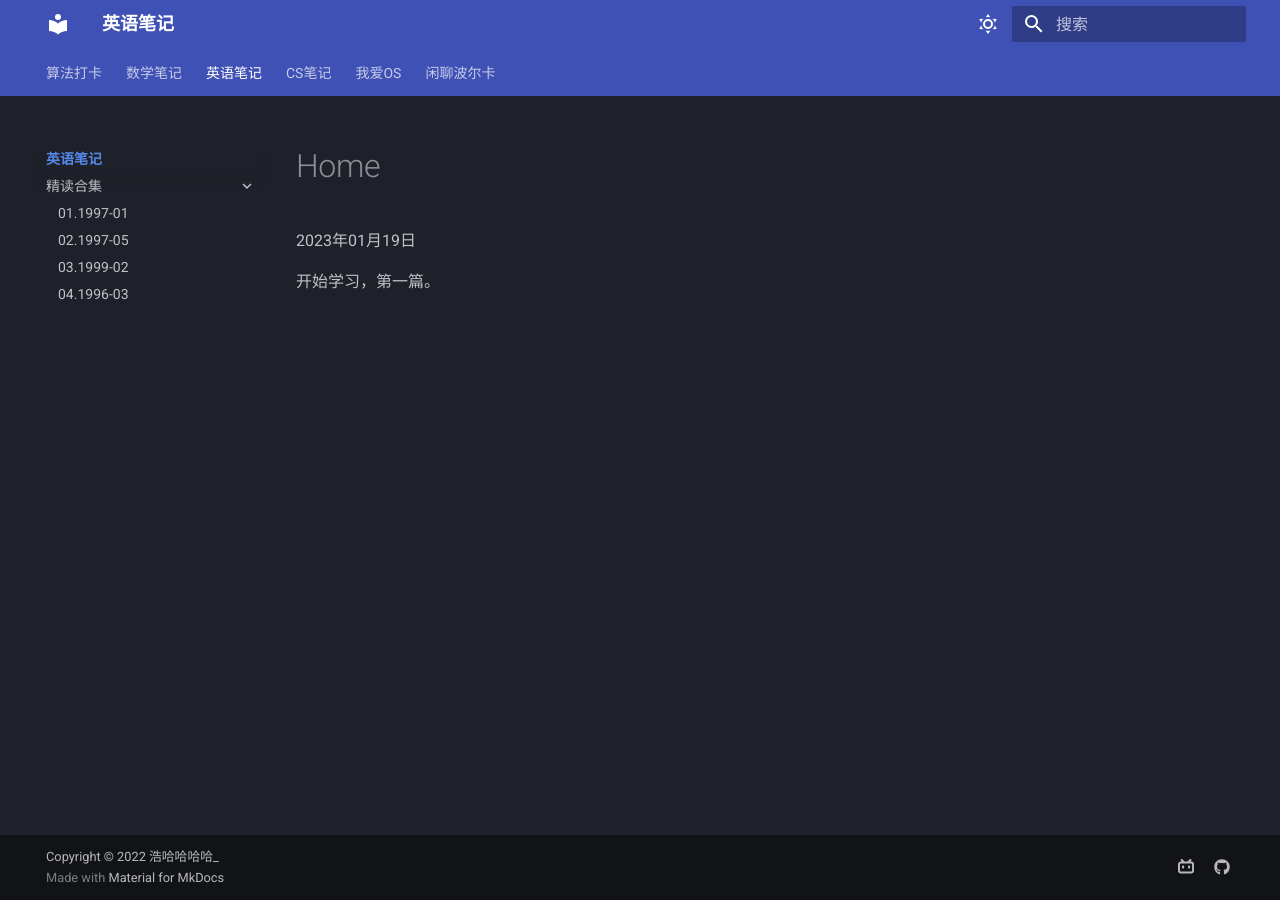
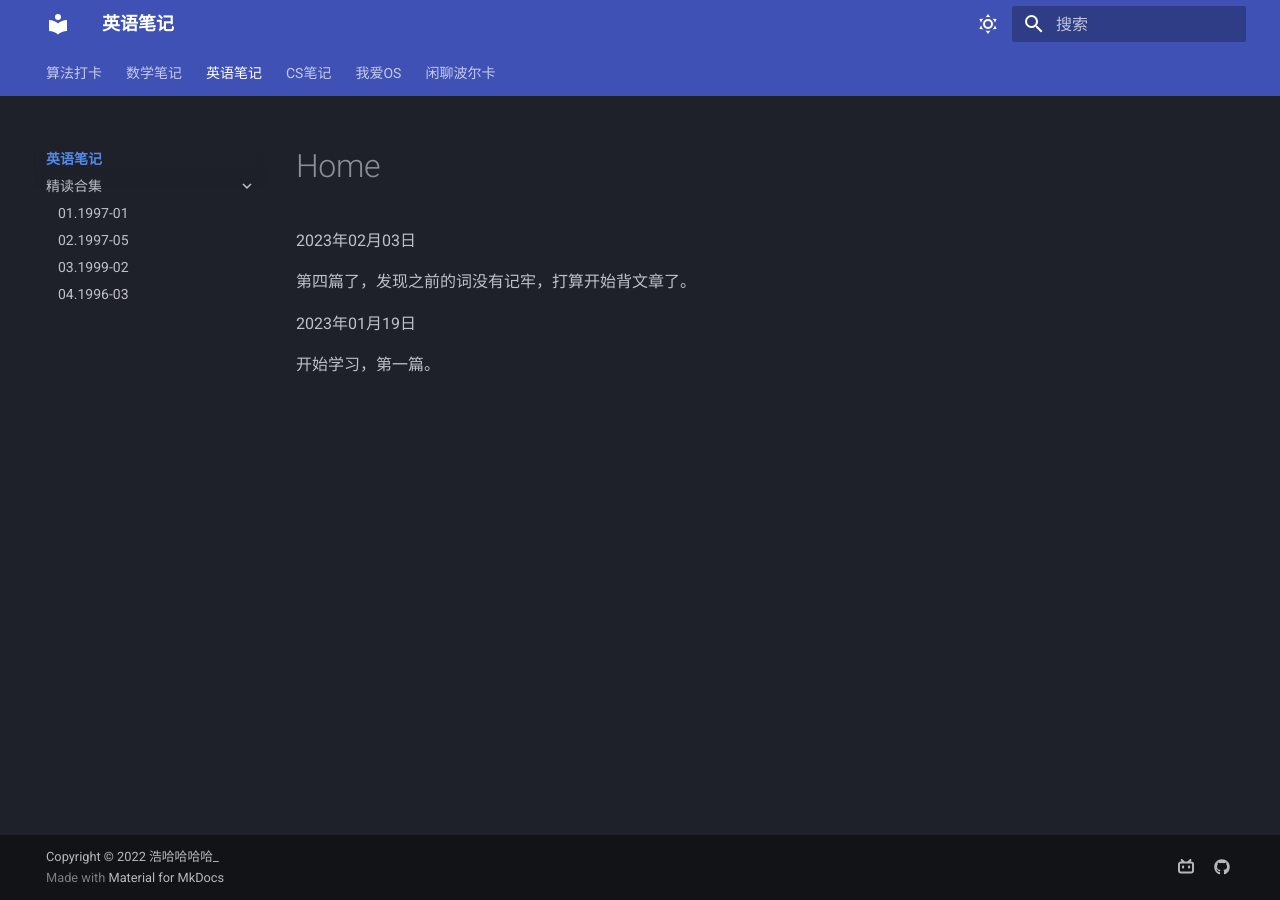
Before and after one commit to Haohahahaha/eng, an MkDocs documentation site: the page built from docs/index.md, in a window 1280 px wide. Built offline with MkDocs 1.6.1 and Material for MkDocs 9.7.7, drawn with Linux system fonts in a browser that asks for light colours.

Commit message:
2023-02-03_09:23:40 update

```diff
--- a/docs/index.md
+++ b/docs/index.md
@@ -1,3 +1,7 @@
+2023年02月03日
+
+第四篇了，发现之前的词没有记牢，打算开始背文章了。
+
 2023年01月19日
 
 开始学习，第一篇。
```
